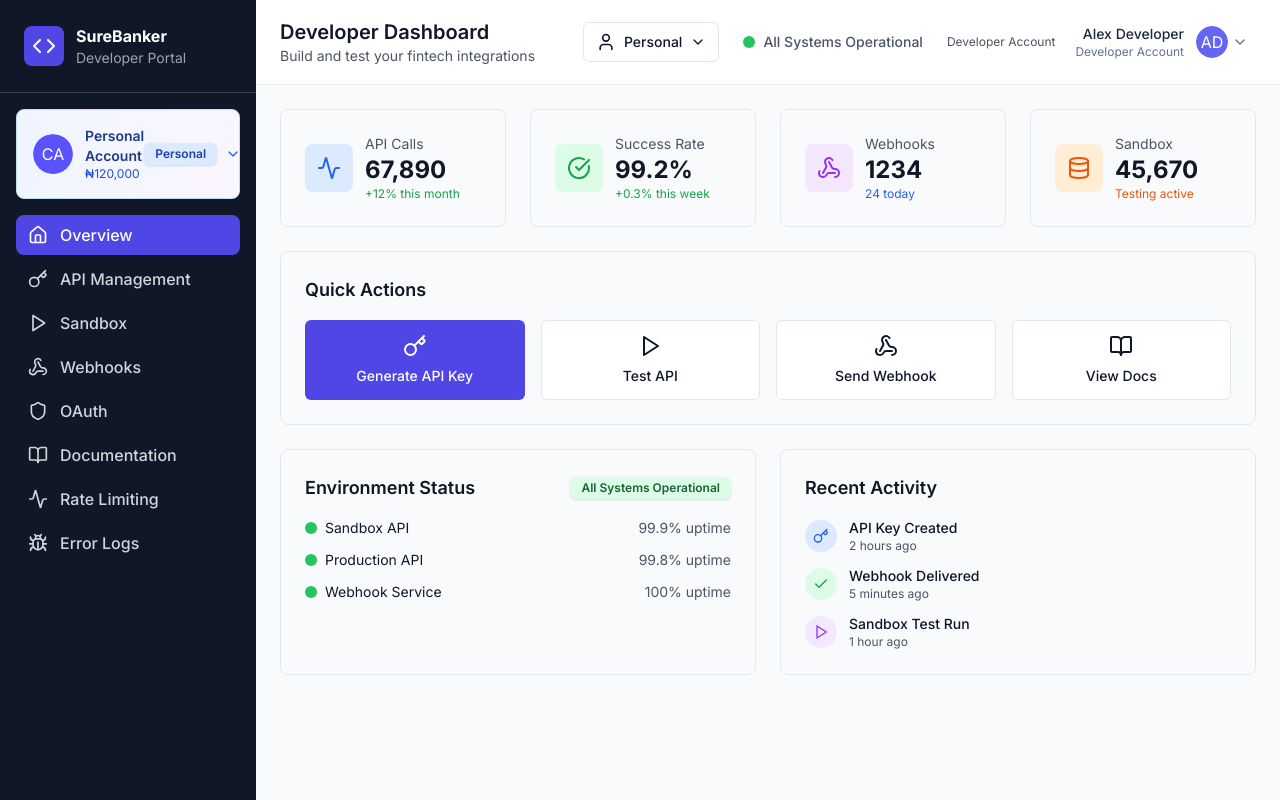
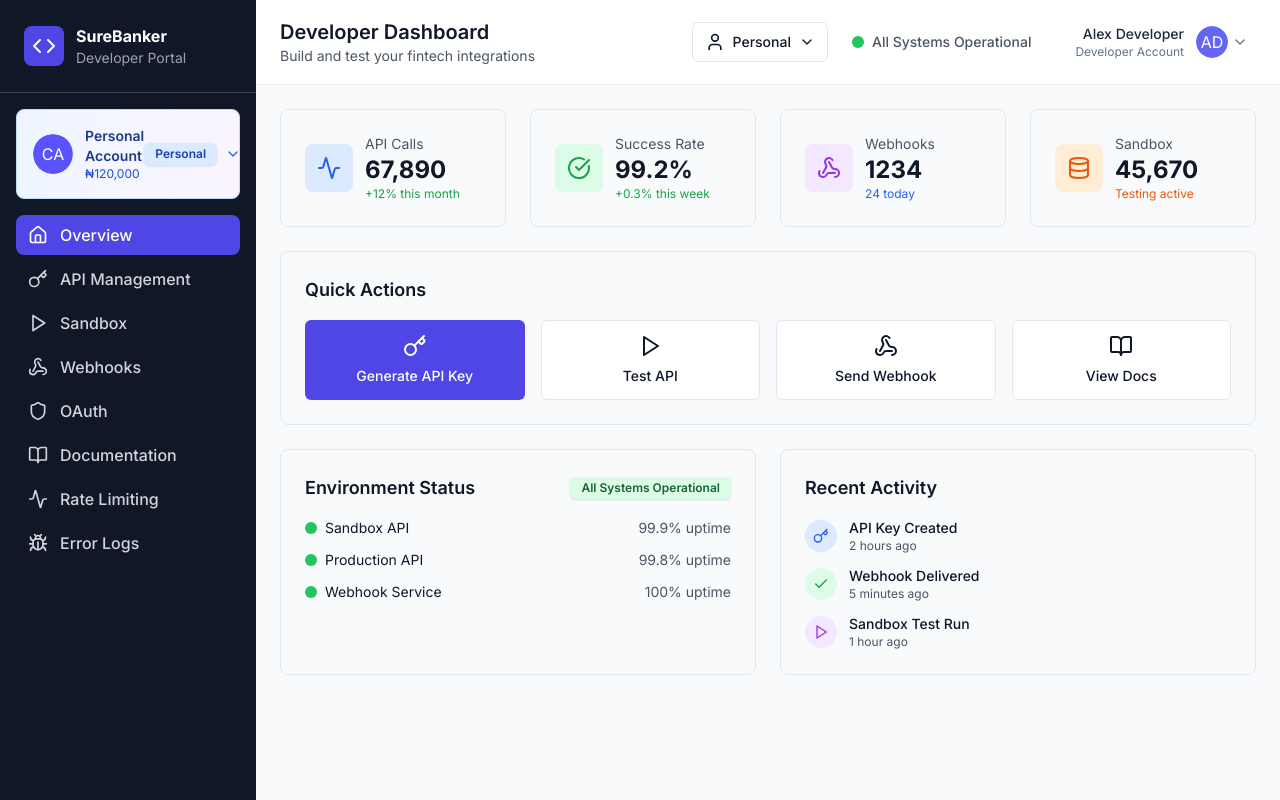
Before and after one commit to finclusionaibuild/surebanker-developers, a React (Vite) app: page /developer-dashboard in a window 1280 px wide. Built offline with nearby package versions, Linux system fonts and the light colour scheme.

Commit message:
Remove selected div element

```diff
--- a/src/screens/DeveloperDashboard/DeveloperDashboard.tsx
+++ b/src/screens/DeveloperDashboard/DeveloperDashboard.tsx
@@ -2062,7 +2062,6 @@ data = response.json()`
 
                 <div className="flex items-center gap-3">
                   <div className="text-right">
-                    <div className="text-xs text-gray-600">Developer Account</div>
                   </div>
                   <ProfileDropdown
                     userName="Alex Developer"
```
